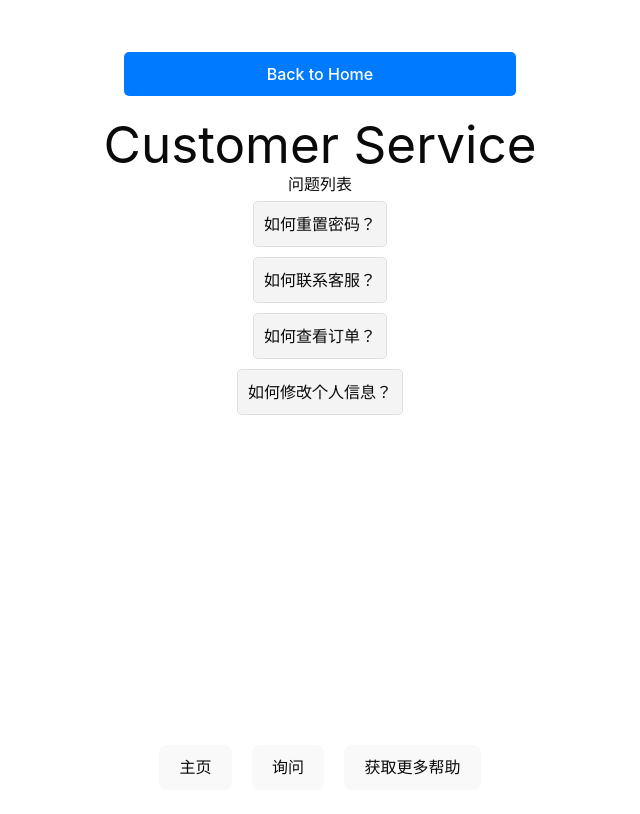
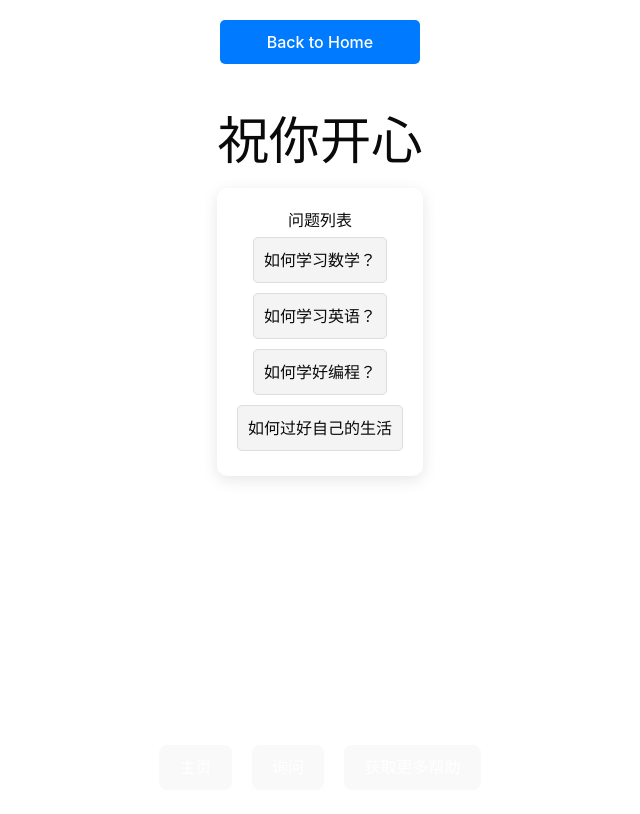
Before and after one commit to soul-kk/service, a React (Vite) app in the folder service promnent/: page /customer-service in a window 1280 px wide. Shown: the top 814 px of the page, without its empty margins (320-960 px from the left). Built offline with nearby package versions, Linux system fonts and the light colour scheme.

Commit message:
完善与优化

```diff
--- a/service promnent/src/App.tsx
+++ b/service promnent/src/App.tsx
@@ -1,7 +1,5 @@
-import { useState } from 'react'
 import './App.css'
 import { BrowserRouter as Router, Route, Routes } from 'react-router-dom';
-import React from 'react';
 import Home from './Home.tsx';
 import CustomerService from './CustomerService';
 
--- a/service promnent/src/CustomerService.tsx
+++ b/service promnent/src/CustomerService.tsx
@@ -1,4 +1,4 @@
-import React, { useState } from 'react';
+import { useState } from 'react';
 import { useNavigate } from 'react-router-dom';
 
 const CustomerService = () => {
@@ -9,10 +9,10 @@ const CustomerService = () => {
 
   // 问题列表
   const questions = [
-    { id: 1, title: '如何重置密码？', details: '重置密码的步骤是……' },
-    { id: 2, title: '如何联系客服？', details: '您可以通过……联系客服。' },
-    { id: 3, title: '如何查看订单？', details: '通过“我的订单”页面查看……' },
-    { id: 4, title: '如何修改个人信息？', details: '在设置页面修改您的个人信息。' }
+    { id: 1, title: '如何学习数学？', details: '找规律+勤动手+坚持' },
+    { id: 2, title: '如何学习英语？', details: '词汇量+多读+多听+多说' },
+    { id: 3, title: '如何学好编程？', details: '基础+实践+耐心解决问题+持续的学习与思考' },
+    { id: 4, title: '如何过好自己的生活', details: '活在当下' }
   ];
 
   const handleButtonClick = (buttonType: string) => {
@@ -21,10 +21,10 @@ const CustomerService = () => {
       setSelectedQuestion(null); // 重置已选择的问题
     } else if (buttonType === '询问') {
       setView('phone');
-      setContent('请联系客服电话：15934125523');
+      setContent('请联系客服电话:15934125523');
     } else if (buttonType === '获取更多帮助') {
       setView('help');
-      setContent('请查看以下帮助内容：');
+      setContent('欢迎加群交流！');
     }
   };
 
@@ -39,26 +39,59 @@ const CustomerService = () => {
 
   return (
     <div style={{ display: 'flex', flexDirection: 'column', minHeight: '100vh', paddingBottom: '50px' }}>
+      <div
+        style={{
+          display: 'flex',               // 使用 flexbox 布局
+          justifyContent: 'center',      // 水平居中
+          alignItems: 'center',          // 垂直居中
+          position: 'fixed',             // 固定位置
+          top: '20px',                   // 距离顶部20px
+          left: '50%',                   // 水平居中
+          transform: 'translateX(-50%)', // 水平居中
+          zIndex: 10,                    // 确保按钮在其他内容之上
+        }}
+      >
         <button
           onClick={() => navigate('/')}
           style={{
-          margin: '20px',
             padding: '10px 20px',
             backgroundColor: '#007BFF',
             color: 'white',
             border: 'none',
             borderRadius: '5px',
             cursor: 'pointer',
+            width: '200px',  // 固定宽度
+            textAlign: 'center', // 文本居中
           }}
         >
           Back to Home
         </button>
+      </div>
 
-      <h1>Customer Service</h1>
+
+      <div
+        style={{
+          display: 'flex',
+          flexDirection: 'column',
+          minHeight: '100vh',
+          paddingTop: '80px',  // 给顶部添加一些空间，避免被按钮遮挡
+          paddingBottom: '50px',  // 留出底部空间
+        }}
+      >
+        {/* 页面其他内容 */}
+
+
+        <h1>祝你开心</h1>
 
         {/* 问题列表视图 */}
         {view === 'list' && (
-        <div>
+          <div style={{
+            padding: '20px',
+            borderRadius: '10px',  // 圆角效果，使阴影更加柔和
+            backgroundColor: '#fff',  // 背景颜色
+            boxShadow: '0px 4px 15px rgba(0, 0, 0, 0.1)',  // 添加阴影效果，水平偏移、垂直偏移、模糊半径、颜色
+            margin: '20px 0',  // 设置与其他元素之间的距离
+          }}>
             <h2>问题列表</h2>
             <ul>
               {questions.map((question) => (
@@ -85,14 +118,14 @@ const CustomerService = () => {
         {/* 问题详情视图 */}
         {view === 'detail' && selectedQuestion !== null && (
           <div>
-          <h2>问题详情</h2>
+            <h2>回答</h2>
             <p>{content}</p>
             <button
               onClick={() => {
                 setSelectedQuestion(null);
                 setView('list'); // 返回问题列表视图
               }}
-            style={{ padding: '10px', marginTop: '20px' }}
+              style={{ padding: '10px', marginTop: '20px', color: 'white' }}
             >
               返回问题列表
             </button>
@@ -102,7 +135,7 @@ const CustomerService = () => {
         {/* 客服电话视图 */}
         {view === 'phone' && (
           <div>
-          <h2>客服电话</h2>
+            <h2 >客服电话</h2>
             <p>{content}</p>
           </div>
         )}
@@ -123,7 +156,7 @@ const CustomerService = () => {
             />
           </div>
         )}
-
+      </div>
       {/* 底部按钮区域 */}
       <div
         style={{
@@ -138,9 +171,9 @@ const CustomerService = () => {
           background: 'transparent',
         }}
       >
-        <button onClick={() => handleButtonClick('主页')}>主页</button>
-        <button onClick={() => handleButtonClick('询问')}>询问</button>
-        <button onClick={() => handleButtonClick('获取更多帮助')}>获取更多帮助</button>
+        <button onClick={() => handleButtonClick('主页')} style={{ color: 'white' }}>主页</button>
+        <button onClick={() => handleButtonClick('询问')} style={{ color: 'white' }}>询问</button>
+        <button onClick={() => handleButtonClick('获取更多帮助')} style={{ color: 'white' }}>获取更多帮助</button>
       </div>
     </div>
   );
--- /dev/null
+++ b/service promnent/src/Home.css
@@ -0,0 +1,9 @@
+button {
+    transition: all 0.3s ease;  /* 设置平滑过渡 */
+  }
+
+  button:hover {
+    background-color: #0056b3;   /* 鼠标悬停时改变背景色 */
+    transform: scale(1.15);         /* 鼠标悬停时按钮放大 */
+    box-shadow: 0px 4px 8px rgba(0, 0, 0, 0.1);  /* 增加阴影效果 */
+  }
--- a/service promnent/src/Home.tsx
+++ b/service promnent/src/Home.tsx
@@ -1,13 +1,26 @@
 // src/Home.tsx
-import React from 'react';
 import { Link } from 'react-router-dom';
+import './Home.css';  // 引入 CSS 文件
 
 
 const Home = () => (
   <div>
-    <h1>Welcome to Our Site</h1>
+    <h1>杭电学习指南</h1>
     <Link to="/customer-service">
-      <button>Customer Service</button>
+      <button
+        style={{
+          padding: '10px 20px',
+          backgroundColor: '#007BFF',
+          color: 'white',
+          border: '2px solid transparent',
+          borderRadius: '5px',
+          cursor: 'pointer',
+          fontWeight: 'bold',
+          transition: 'all 0.3s ease',  // 平滑过渡所有变化
+        }}
+      >
+        ~客服~
+      </button>
     </Link>
   </div>
 );
```
Lines whose indentation alone changed are shown as unchanged.
